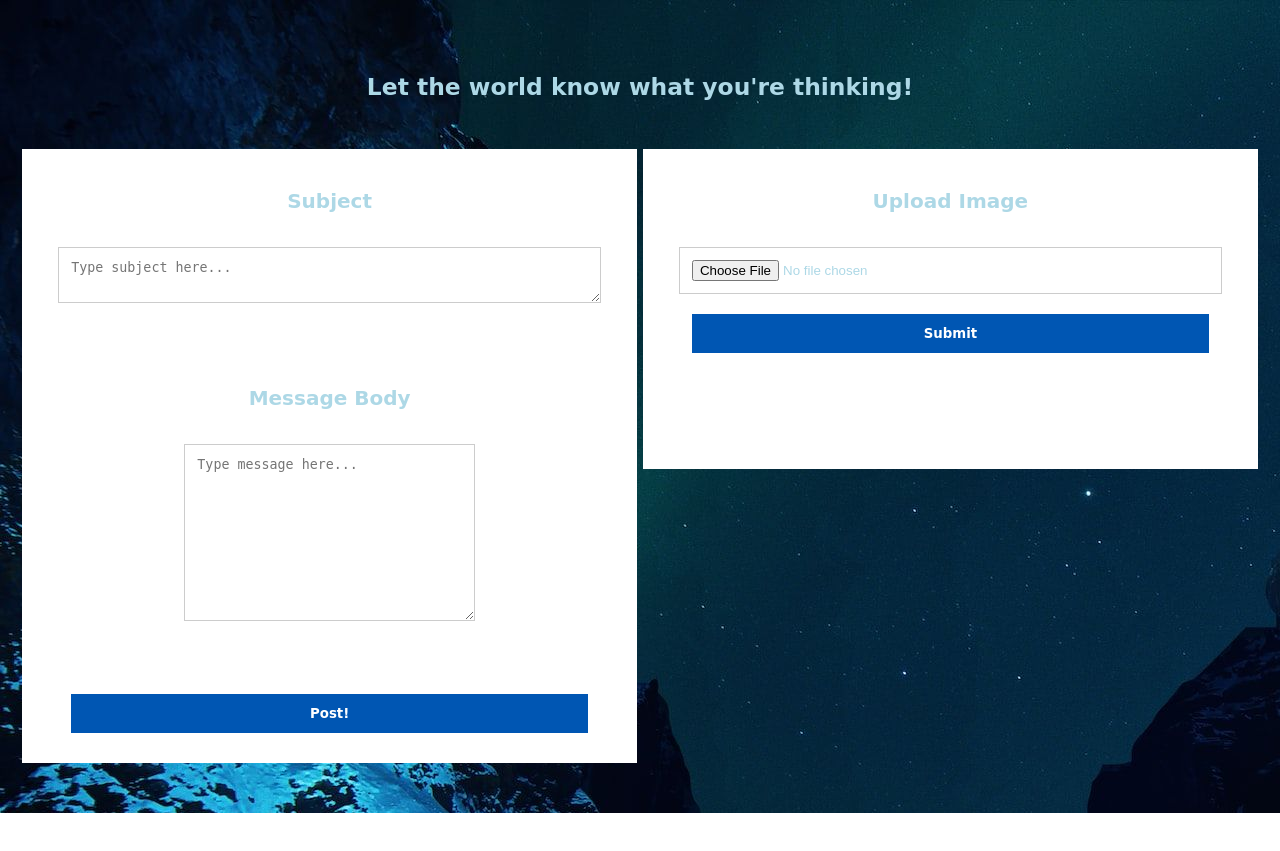
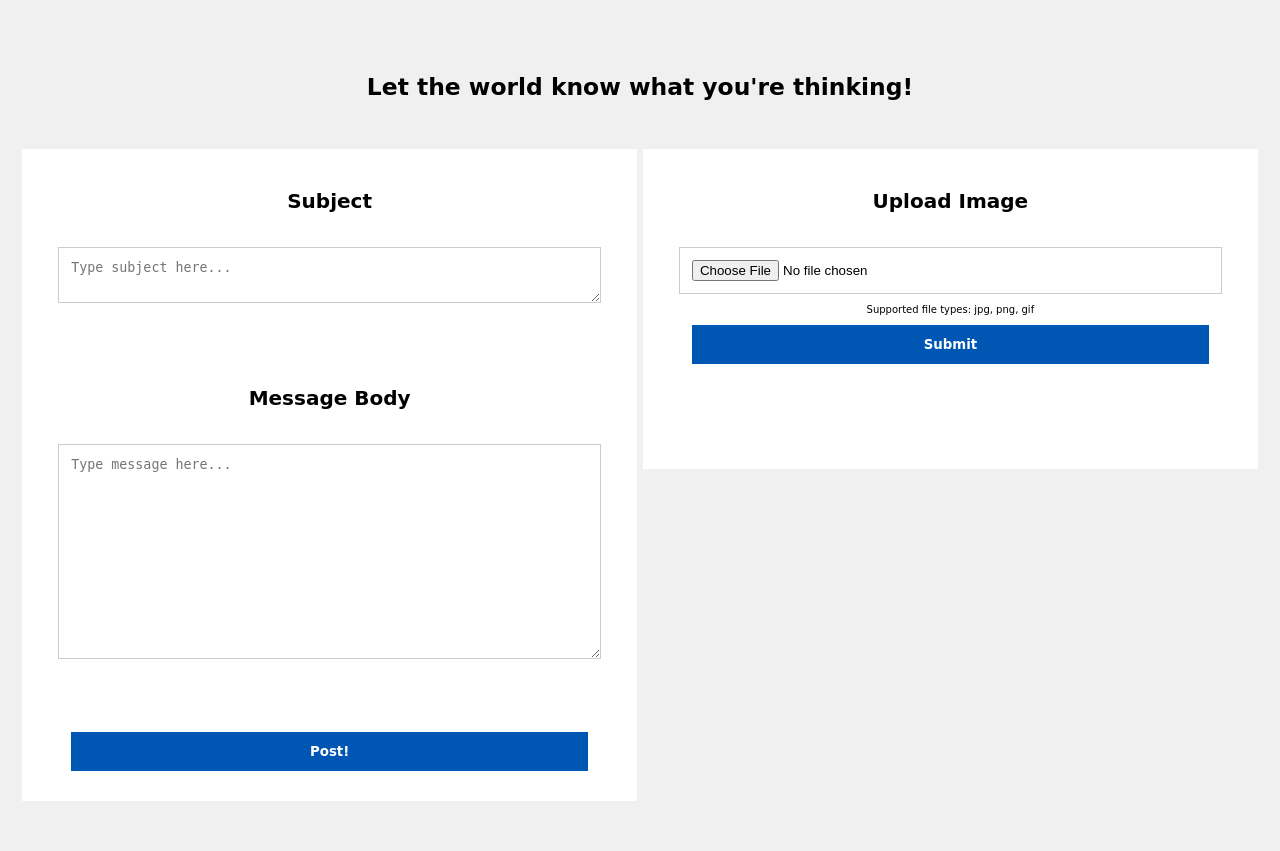
Before and after one commit to jeongj456/CSE312, a Flask app: page /renderpostcreation in a window 1280 px wide. Before the commit the page ends 813 px from the top, so only its background shows below. Run offline with Flask 3, Linux system fonts and the light colour scheme.

Commit message:
fixed posting page

```diff
--- a/static/tempposts.css
+++ b/static/tempposts.css
@@ -1,34 +1,12 @@
-/* body{
-    text-align: center;
-}
-
-.post-body{
-    position: absolute;
-    left: 0;
-    width: 50%;
-    border: 5px solid red;
-    height: 100%;
-}
-
-.upload-image{
-    position: absolute;
-    text-align: center;
-    width: 50%;
-    right: 0;
-    border: 5px solid blue;
-    height: 100%;
-} */
-
-
 body {
     font-family: cursive;
     text-align: center;
     margin: 0;
     padding: 50px 0;
     font-size: 20px;
-    color: #ADD8E6;
+    color: black;
     background-color: #f0f0f0;
-    background-image: url("/public/homepage.jpg");
+    /*background-image: url("/public/homepage.jpg");*/
 }
 
 .post-body, .upload-image {
@@ -41,6 +19,17 @@ body {
     background-color: #ffffff;
     display: inline-block;
     vertical-align: top;
+}
+
+textarea{
+    width: 90%;
+}
+.messagebody{
+    height: 5cm;
+}
+
+.filetypes{
+    font-size: 10px;
 }
 
 textarea, input[type="file"], input[type="submit"] {
--- a/templates/tempposts.html
+++ b/templates/tempposts.html
@@ -11,11 +11,11 @@
     <div class="post-body">
         <form action="/makepost" method="POST">
             <label>Subject</label><br>
-            <textarea placeholder="Type subject here..." id="subjectbox" name="subjectbox"></textarea><br>
+            <textarea class="subject" placeholder="Type subject here..." id="subjectbox" name="subjectbox"></textarea><br>
             <br></br>
 
             <label>Message Body</label><br>
-            <textarea placeholder="Type message here..." id="messagebody" name="messagebody" style="height: 4cm; width: 7cm;"></textarea><br>
+            <textarea class="messagebody" placeholder="Type message here..." id="messagebody" name="messagebody"></textarea><br>
             <br></br>
 
             <input type="submit" value="Post!">
@@ -28,6 +28,7 @@
         <form action="/action_page" method="post" enctype="multipart/form-data">
             <label>Upload Image</label><br>
             <input type="file" id="myFile" name="filename">
+            <div class="filetypes">Supported file types: jpg, png, gif</div>
             <input type="submit">
         </form>
 
```
